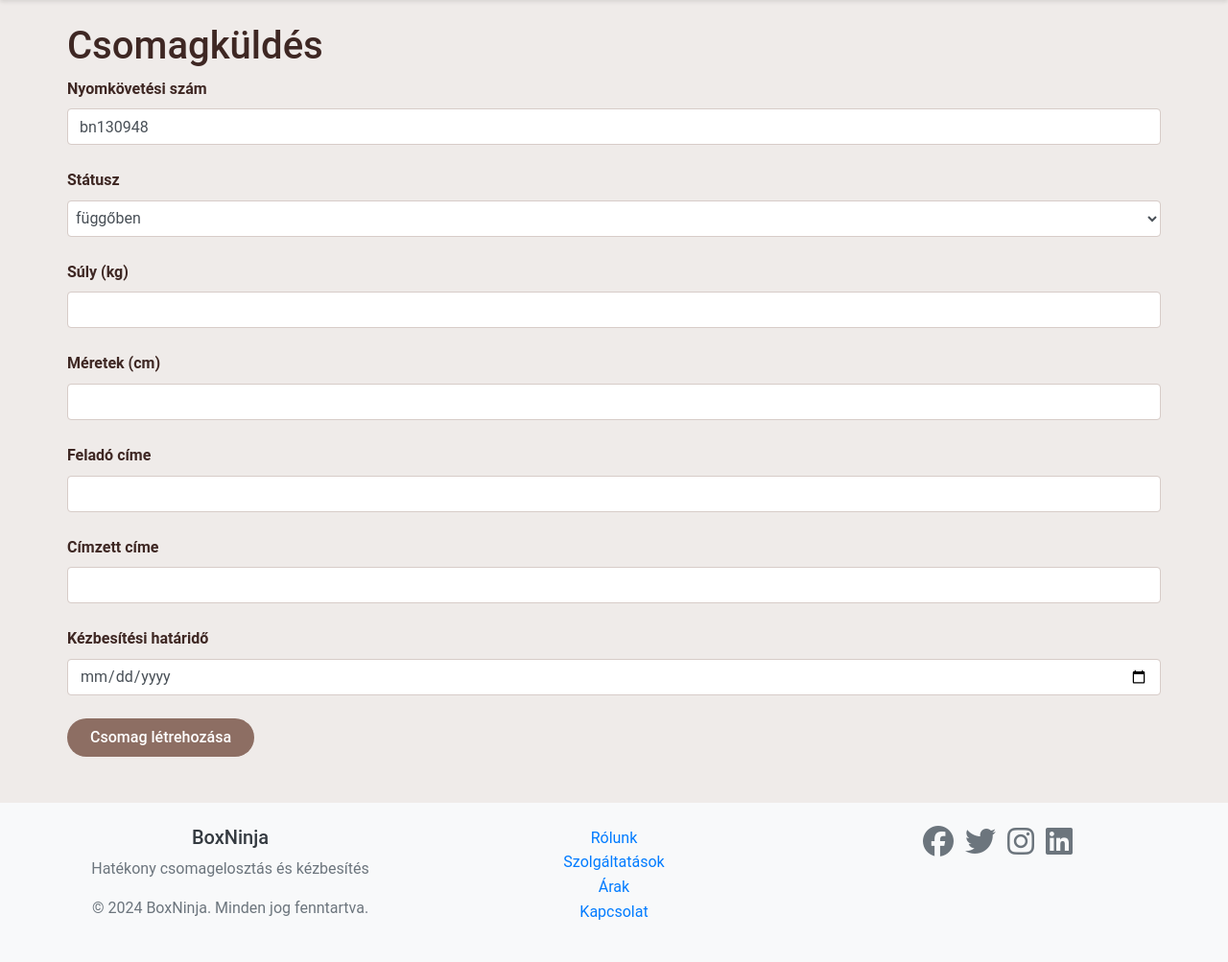
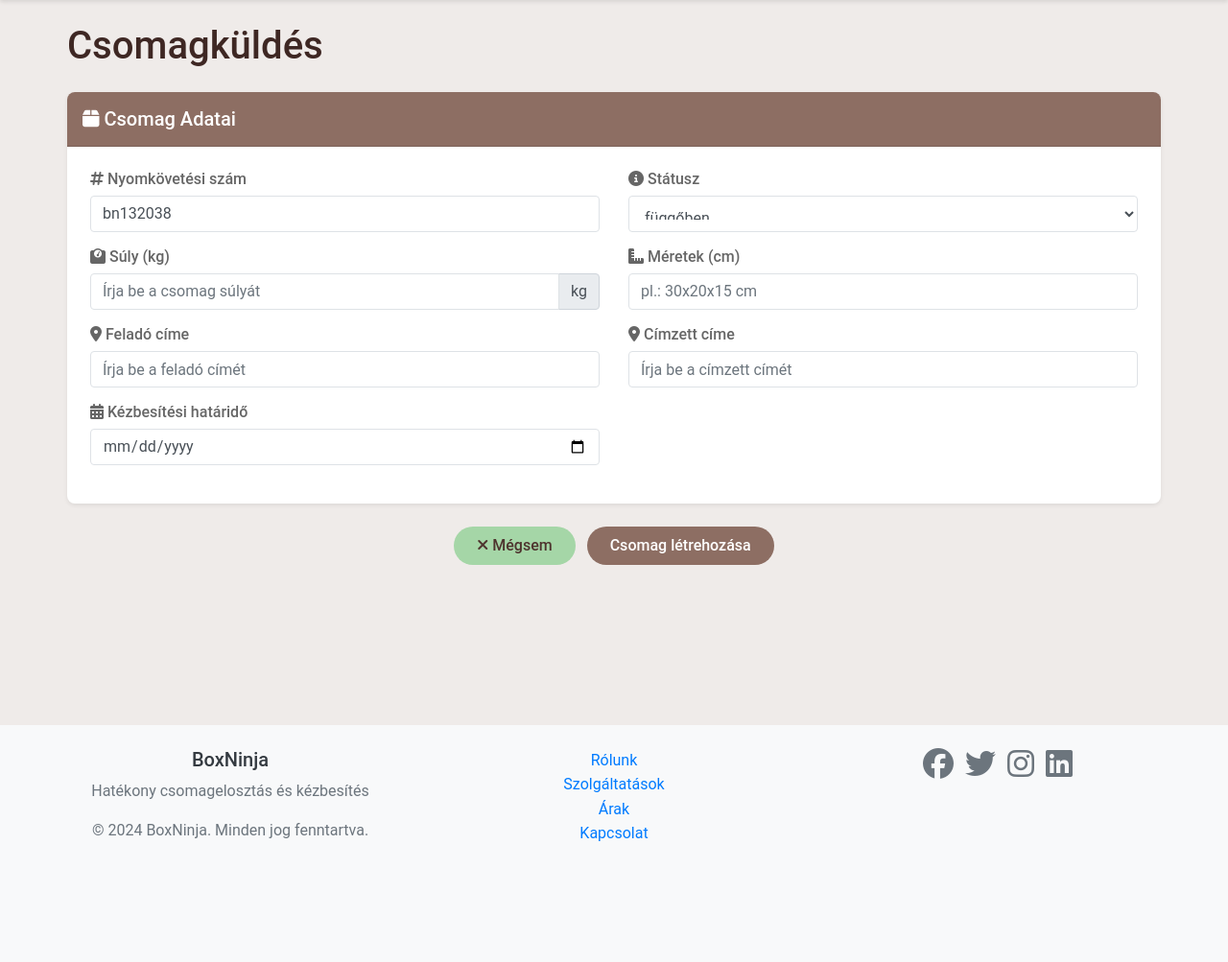
Before and after one commit to pe-box-ninja/webapp, a Flask app: page /package/create in a window 1280 px wide. Shown: the part 59-1062 px from the top of the page at 96% size. After the commit the page ends 936 px from the top, so only its background shows below. Run offline with Flask 3, Linux system fonts and the light colour scheme; the visitor is signed in with stand-in values (Sample User, id 1); some libraries are stand-ins or nearby versions.

Commit message:
fix csomagküldés ui

```diff
--- a/app/templates/package/create.html
+++ b/app/templates/package/create.html
@@ -1,34 +1,97 @@
-{% extends "base.html" %} {% block content %}
+{% extends "base.html" %}
+{% from "design-system.html" import icon %}
+
+{% block content %}
 <div class="container mt-4">
-  <h1>Csomagküldés</h1>
+  <h1 class="mb-4">Csomagküldés</h1>
+
+  <div class="card shadow-sm mb-4">
+    <div class="card-header">
+      <h5 class="mb-0 text-white">{{ icon('box') }} Csomag Adatai</h5>
+    </div>
+    <div class="card-body">
       <form method="POST" action="{{ url_for('package.create') }}">
         {{ form.hidden_tag() }}
-    <div class="form-group">
-      {{ form.tracking_number.label }} {{
-      form.tracking_number(class="form-control") }}
+        <div class="row">
+          <div class="col-md-6 mb-3">
+            <h6>{{ icon('hashtag') }} {{ form.tracking_number.label.text }}</h6>
+            {{ form.tracking_number(class="form-control", placeholder="Írja be a nyomkövetési számot") }}
           </div>
-    <div class="form-group">
-      {{ form.status.label }} {{ form.status(class="form-control p-1") }}
+          <div class="col-md-6 mb-3">
+            <h6>{{ icon('info-circle') }} {{ form.status.label.text }}</h6>
+            {{ form.status(class="form-control") }}
           </div>
-    <div class="form-group">
-      {{ form.weight.label }} {{ form.weight(class="form-control") }}
+          <div class="col-md-6 mb-3">
+            <h6>{{ icon('weight') }} {{ form.weight.label.text }}</h6>
+            <div class="input-group">
+              {{ form.weight(class="form-control", placeholder="Írja be a csomag súlyát") }}
+              <div class="input-group-append">
+                <span class="input-group-text">kg</span>
               </div>
-    <div class="form-group">
-      {{ form.dimensions.label }} {{ form.dimensions(class="form-control") }}
             </div>
-    <div class="form-group">
-      {{ form.sender_address.label }} {{
-      form.sender_address(class="form-control") }}
           </div>
-    <div class="form-group">
-      {{ form.recipient_address.label }} {{
-      form.recipient_address(class="form-control") }}
+          <div class="col-md-6 mb-3">
+            <h6>{{ icon('ruler-combined') }} {{ form.dimensions.label.text }}</h6>
+            {{ form.dimensions(class="form-control", placeholder="pl.: 30x20x15 cm") }}
           </div>
-    <div class="form-group">
-      {{ form.delivery_deadline.label }} {{
-      form.delivery_deadline(class="form-control", type="date") }}
+          <div class="col-md-6 mb-3">
+            <h6>{{ icon('map-marker-alt') }} {{ form.sender_address.label.text }}</h6>
+            {{ form.sender_address(class="form-control", placeholder="Írja be a feladó címét") }}
           </div>
+          <div class="col-md-6 mb-3">
+            <h6>{{ icon('map-marker-alt') }} {{ form.recipient_address.label.text }}</h6>
+            {{ form.recipient_address(class="form-control", placeholder="Írja be a címzett címét") }}
+          </div>
+          <div class="col-md-6 mb-3">
+            <h6>{{ icon('calendar-alt') }} {{ form.delivery_deadline.label.text }}</h6>
+            {{ form.delivery_deadline(class="form-control", type="date") }}
+          </div>
+        </div>
+      </div>
+    </div>
+
+    <div class="text-center mt-4">
+      <a href="{{ url_for('package.list') }}" class="btn btn-secondary me-2">
+        {{ icon('times') }} Mégsem
+      </a>
       {{ form.submit(class="btn btn-primary") }}
+    </div>
   </form>
 </div>
+
+<style>
+.card {
+  border: none;
+}
+
+.card-header h5 {
+  color: #333;
+  font-weight: 500;
+}
+
+.form-control {
+  padding: 0.75rem;
+  border: 1px solid #dee2e6;
+  border-radius: 4px;
+}
+
+.form-control:focus {
+  border-color: #0056b3;
+  box-shadow: 0 0 0 0.2rem rgba(0, 86, 179, 0.25);
+}
+
+h6 {
+  color: #666;
+  font-weight: 500;
+  margin-bottom: 0.5rem;
+}
+
+.btn {
+  padding: 0.5rem 1.5rem;
+}
+
+.me-2 {
+  margin-right: 0.5rem;
+}
+</style>
 {% endblock %}
--- a/app/templates/package/list.html
+++ b/app/templates/package/list.html
@@ -30,7 +30,7 @@
         <div class="col-md-4">
             <div class="form-inline">
                 {% if current_user.is_admin() %}
-                <a href="{{ url_for('package.create') }}" class="btn btn-success">Új csomag hozzáadása</a>
+                <a href="{{ url_for('package.create') }}" class="btn btn-success">Csomagküldés</a>
                 {% endif %}
             </div>
         </div>
```
Also changed, not shown: app/templates/parcel_locker/parcel_lockers_list.html (+14 -4 lines). Lines whose indentation alone changed are shown as unchanged.
